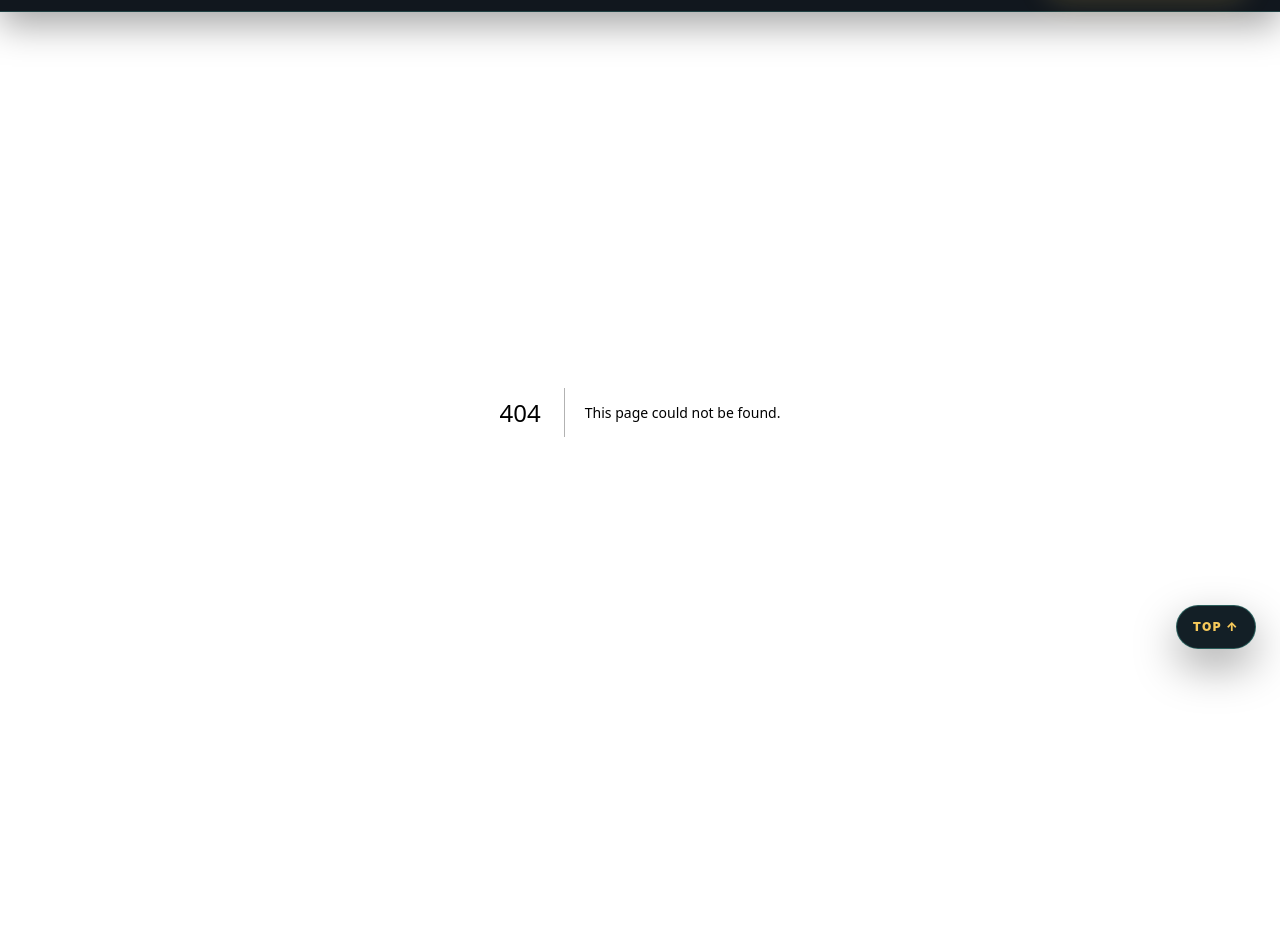
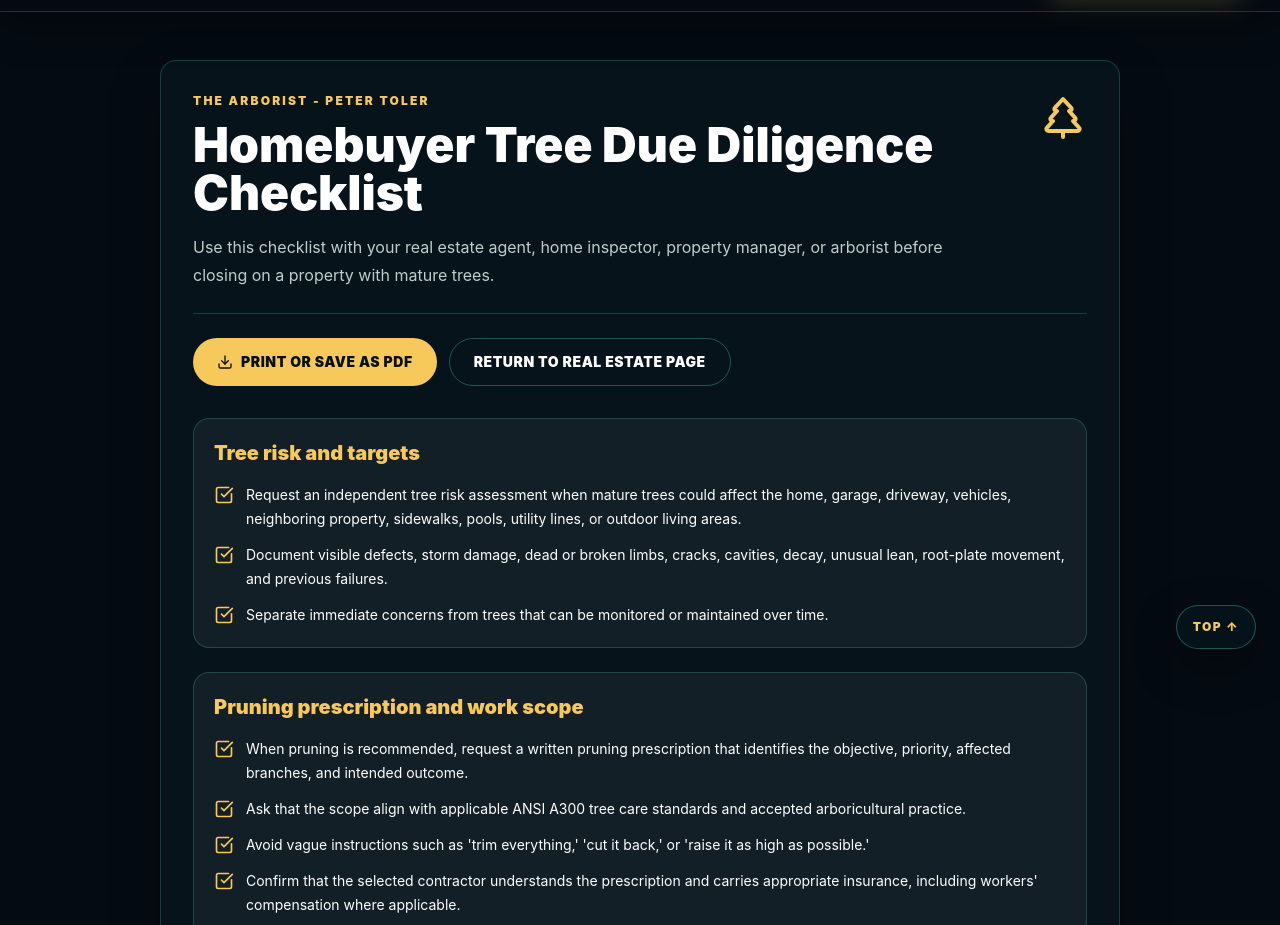
Before and after one commit to TheCryptoArborist/tree251, a Next.js app: page /real-estate/checklist in a window 1280 px wide. Before the commit this address had no page. Shown: the part 127-1052 px from the top of the page. Before the commit the page ends 939 px from the top, so only its background shows below. Built offline with nearby package versions, Linux system fonts and the light colour scheme.

Commit message:
Add printable homebuyer tree due diligence checklist

```diff
--- /dev/null
+++ b/app/real-estate/checklist/page.tsx
@@ -0,0 +1,134 @@
+import type { Metadata } from "next";
+import Link from "next/link";
+import { CheckSquare, TreePine } from "lucide-react";
+import { PrintChecklistButton } from "@/components/PrintChecklistButton";
+
+export const metadata: Metadata = {
+  title: "Homebuyer Tree Due Diligence Checklist",
+  description:
+    "A printable checklist for homebuyers, real estate agents, sellers, and investors evaluating mature trees before closing."
+};
+
+const sections = [
+  {
+    heading: "Tree risk and targets",
+    items: [
+      "Request an independent tree risk assessment when mature trees could affect the home, garage, driveway, vehicles, neighboring property, sidewalks, pools, utility lines, or outdoor living areas.",
+      "Document visible defects, storm damage, dead or broken limbs, cracks, cavities, decay, unusual lean, root-plate movement, and previous failures.",
+      "Separate immediate concerns from trees that can be monitored or maintained over time."
+    ]
+  },
+  {
+    heading: "Pruning prescription and work scope",
+    items: [
+      "When pruning is recommended, request a written pruning prescription that identifies the objective, priority, affected branches, and intended outcome.",
+      "Ask that the scope align with applicable ANSI A300 tree care standards and accepted arboricultural practice.",
+      "Avoid vague instructions such as 'trim everything,' 'cut it back,' or 'raise it as high as possible.'",
+      "Confirm that the selected contractor understands the prescription and carries appropriate insurance, including workers' compensation where applicable."
+    ]
+  },
+  {
+    heading: "Roots, soil, and construction history",
+    items: [
+      "Look for severed roots, trenching, utility installation, driveway or sidewalk work, pools, additions, retaining walls, grade changes, fill soil, and soil compaction.",
+      "Identify surface-root conflicts and determine whether proposed repairs could damage major roots.",
+      "Ask about planned construction, drainage, fencing, utilities, or landscaping that may affect the root zone after closing."
+    ]
+  },
+  {
+    heading: "Species, condition, and site compatibility",
+    items: [
+      "Identify the major tree species and their expected mature size, maintenance needs, growth habits, and compatibility with the site.",
+      "Consider whether trees are crowding structures, utilities, access routes, foundations, roofs, or neighboring property.",
+      "Distinguish valuable preservation candidates from trees that are declining, poorly located, or unlikely to remain sustainable."
+    ]
+  },
+  {
+    heading: "Previous pruning and storm history",
+    items: [
+      "Look for topping, heading cuts, lion-tailing, excessive crown raising, flush cuts, large stubs, and repeated clearance cutting.",
+      "Ask whether major storms, lightning, limb failures, emergency removals, or insurance claims affected the property.",
+      "Determine whether past pruning may have increased future maintenance needs or created weakly attached regrowth."
+    ]
+  },
+  {
+    heading: "Maintenance priorities and transaction planning",
+    items: [
+      "Organize recommendations into immediate, short-term, and long-term priorities.",
+      "Identify pruning, removal, monitoring, preservation, cabling or bracing considerations, and additional investigation when appropriate.",
+      "Use the findings to support negotiations, seller repairs, maintenance planning, contractor estimates, or post-closing budgeting.",
+      "Keep the arborist's assessment and pruning prescription with the property records."
+    ]
+  },
+  {
+    heading: "Questions for the buyer or agent",
+    items: [
+      "Are any trees excluded from the general home inspection or outside the inspector's scope?",
+      "Has a tree service recommended removal without an independent arborist assessment?",
+      "Are there municipal, historic-area, Tree Commission, or property-association questions that should be clarified?",
+      "Are there planned utility, construction, drainage, or access projects near mature trees?",
+      "What tree work is likely within the first year of ownership?"
+    ]
+  }
+] as const;
+
+export default function RealEstateChecklistPage() {
+  return (
+    <div className="bg-[#050b12] py-12 text-white print:bg-white print:py-0 print:text-black">
+      <div className="mx-auto max-w-5xl px-4 sm:px-6 lg:px-8 print:max-w-none print:px-0">
+        <div className="rounded-2xl border border-teal-300/20 bg-[#07131b] p-5 shadow-[0_20px_54px_rgba(0,0,0,0.22)] sm:p-8 print:rounded-none print:border-0 print:bg-white print:p-0 print:shadow-none">
+          <div className="flex flex-col gap-5 border-b border-teal-300/20 pb-6 sm:flex-row sm:items-start sm:justify-between print:border-black/20">
+            <div>
+              <p className="text-xs font-black uppercase tracking-[0.18em] text-[#f6c95a] print:text-black">The Arborist - Peter Toler</p>
+              <h1 className="mt-3 text-3xl font-black leading-tight text-white sm:text-5xl print:text-black">
+                Homebuyer Tree Due Diligence Checklist
+              </h1>
+              <p className="mt-4 max-w-3xl text-sm leading-6 text-emerald-50/80 sm:text-base sm:leading-7 print:text-black">
+                Use this checklist with your real estate agent, home inspector, property manager, or arborist before closing on a property with mature trees.
+              </p>
+            </div>
+            <TreePine className="size-12 shrink-0 text-[#f6c95a] print:text-black" aria-hidden="true" />
+          </div>
+
+          <div className="mt-6 flex flex-col gap-3 sm:flex-row print:hidden">
+            <PrintChecklistButton />
+            <Link
+              href="/real-estate"
+              className="inline-flex min-h-12 items-center justify-center rounded-full border border-teal-300/30 px-6 py-3 text-sm font-black uppercase tracking-[0.04em] text-white transition hover:border-[#f6c95a]/70 hover:bg-white/[0.06] focus-ring"
+            >
+              Return to real estate page
+            </Link>
+          </div>
+
+          <div className="mt-8 space-y-6 print:mt-5 print:space-y-4">
+            {sections.map((section) => (
+              <section key={section.heading} className="rounded-2xl border border-teal-300/20 bg-white/[0.05] p-4 sm:p-5 print:break-inside-avoid print:rounded-none print:border-black/20 print:bg-white print:p-3">
+                <h2 className="text-xl font-black text-[#f6c95a] print:text-black">{section.heading}</h2>
+                <ul className="mt-4 space-y-3 print:mt-2 print:space-y-2">
+                  {section.items.map((item) => (
+                    <li key={item} className="flex gap-3 text-sm leading-6 text-emerald-50/82 print:text-black">
+                      <CheckSquare className="mt-0.5 size-5 shrink-0 text-[#f6c95a] print:text-black" aria-hidden="true" />
+                      <span>{item}</span>
+                    </li>
+                  ))}
+                </ul>
+              </section>
+            ))}
+          </div>
+
+          <div className="mt-8 rounded-2xl border border-[#f6c95a]/30 bg-[#050b12]/70 p-5 print:break-inside-avoid print:rounded-none print:border-black print:bg-white">
+            <h2 className="text-xl font-black text-white print:text-black">Important professional boundary</h2>
+            <p className="mt-3 text-sm leading-6 text-emerald-50/80 print:text-black">
+              This checklist is educational and does not replace a site-specific assessment. Peter does not issue permits or speak on behalf of any municipality. He provides independent arborist guidance to help clients understand tree condition, risk, maintenance priorities, documentation needs, and appropriate next steps.
+            </p>
+          </div>
+
+          <div className="mt-8 border-t border-teal-300/20 pt-5 text-sm text-emerald-50/70 print:border-black/20 print:text-black">
+            <p className="font-black">tree251.xyz/real-estate</p>
+            <p className="mt-1">Independent arborist consulting for the Gulf Coast, including Mobile and Baldwin Counties.</p>
+          </div>
+        </div>
+      </div>
+    </div>
+  );
+}
```
